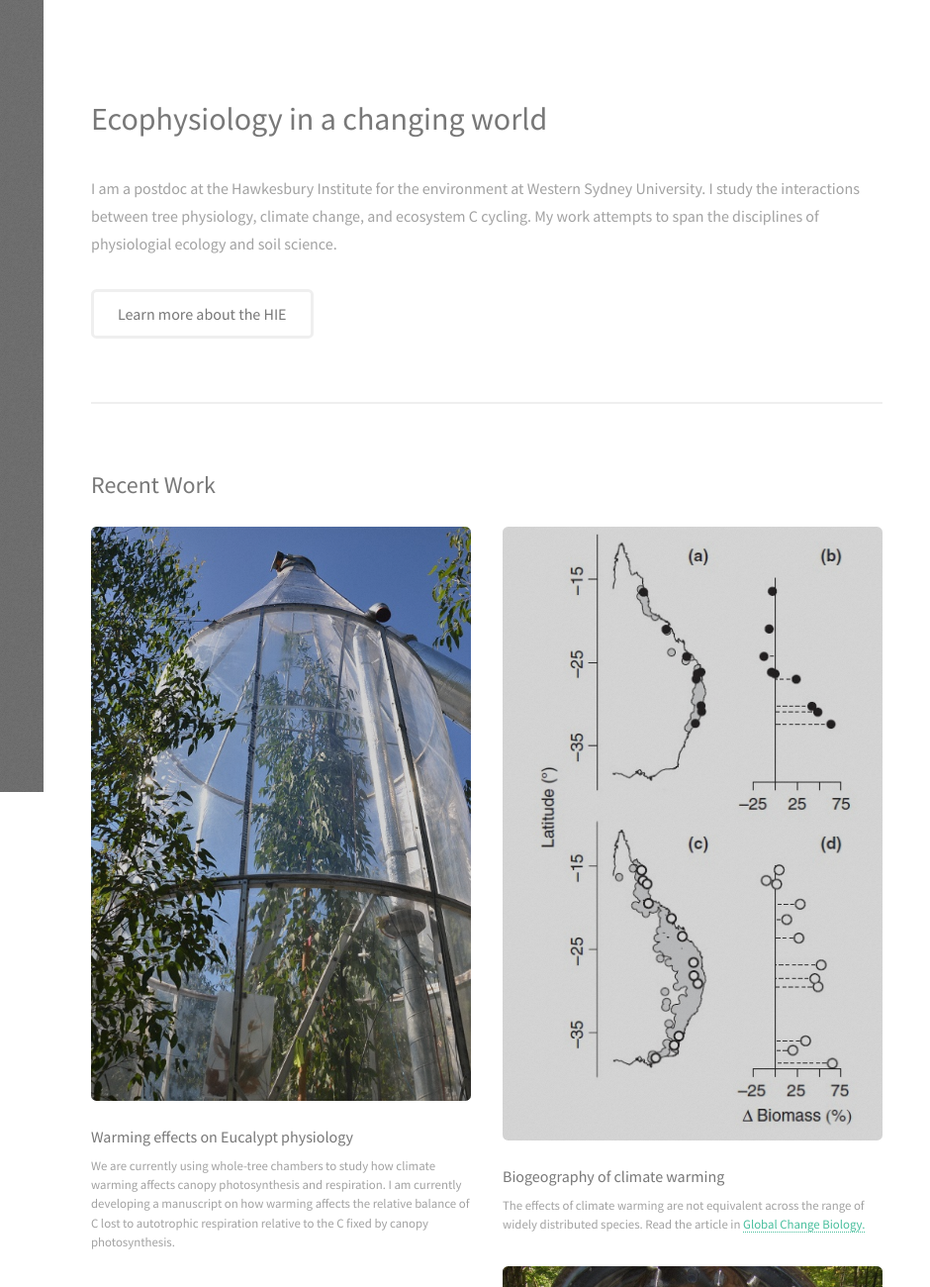
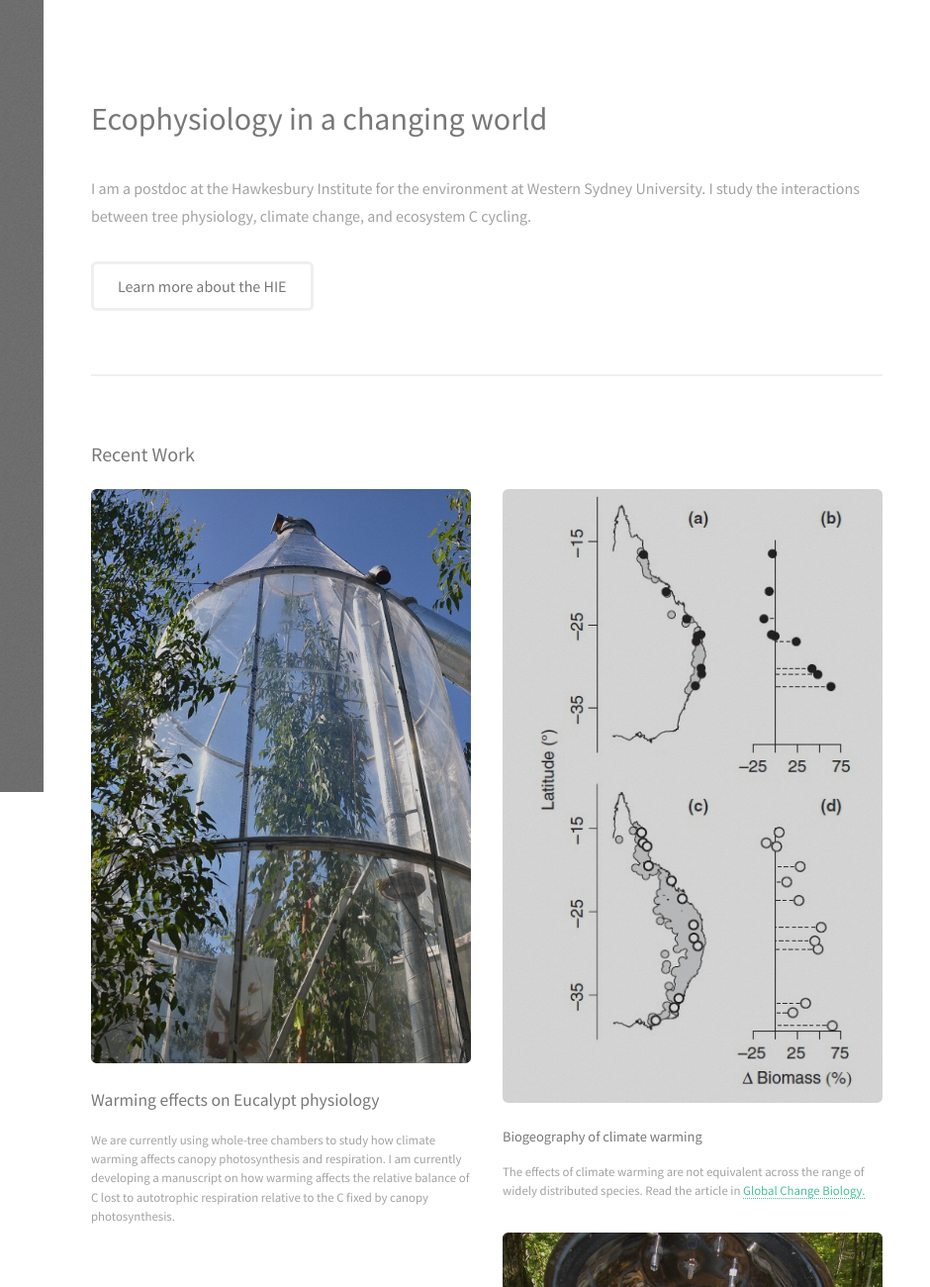
Before and after one commit to jedrake/jedrake.github.io, a plain HTML site: page index.html in a window 1280 px wide. Shown: the top 1300 px of the page at 99% size, 340-1280 px from the left. Drawn offline with Linux system fonts and the light colour scheme; grey boxes are pictures that could not be loaded.

```diff
--- a/index.html
+++ b/index.html
@@ -94,7 +94,7 @@
 							<h2>Ecophysiology in a changing world<br />
 							</h2>
 						</header>
-						<p>I am a postdoc at the Hawkesbury Institute for the environment at Western Sydney University. I study the interactions between tree physiology, climate change, and ecosystem C cycling. My work attempts to span the disciplines of physiologial ecology and soil science. </p>
+						<p>I am a postdoc at the Hawkesbury Institute for the environment at Western Sydney University. I study the interactions between tree physiology, climate change, and ecosystem C cycling. </p>
 						<ul class="actions">
 							<li><a href="http://www.westernsydney.edu.au/hie" class="button">Learn more about the HIE</a></li>
 						</ul>
@@ -102,13 +102,13 @@
 
 				<!-- Two -->
 					<section id="two">
-						<h2>Recent Work</h2>
+						<h3>Recent Work</h3>
 						<div class="row">
 
 						<!-- WTCs -->
 						<article class="6u 12u$(xsmall) work-item">
 								<a href="images/fulls/RtoA.jpg" class="image fit thumb"><img src="images/thumbs/RtoA.jpg" alt="" /></a>
-								<h3>Warming effects on Eucalypt physiology</h3>
+								<h4>Warming effects on Eucalypt physiology</h4>
 								<p>We are currently using whole-tree chambers to study how climate warming affects canopy photosynthesis and respiration. I am currently developing a manuscript on how warming affects the relative balance of C lost to autotrophic respiration relative to the C fixed by canopy photosynthesis. </p>
 							</article>
 
@@ -117,7 +117,7 @@
 						<!-- Biogeography and climate change -->
 							<article class="6u 12u$(xsmall) work-item">
 								<a href="images/fulls/01.jpg" class="image fit thumb"><img src="images/thumbs/01.jpg" alt="" /></a>
-								<h3>Biogeography of climate warming</h3>
+								<h5>Biogeography of climate warming</h5>
 								<p>The effects of climate warming are not equivalent across the range of widely distributed species. Read the article in <a href="http://dx.doi.org/10.1111/gcb.12729">Global Change Biology. </a> </p>
 							</article>
 
@@ -125,7 +125,7 @@
 							<!-- Root exudation -->
 							<article class="6u$ 12u$(xsmall) work-item">
 								<a href="images/fulls/02.jpg" class="image fit thumb"><img src="images/thumbs/02.jpg" alt="" /></a>
-								<h3>Direct effects of root exudation</h3>
+								<h6>Direct effects of root exudation</h6>
 								<p>Rhizosphere soils are a hotspot of biological activity, but the complexity of these soils make it challenging to separate cause from effect. We developed a system to inject root exudates into forest soils at biologically realistic rates, enabling us to study the direct effects of exudates on soil microbial activity and nutrient cycling. Read the article in <a href=""http://www.biogeosciences.net/10/821/2013/bg-10-821-2013.html> Biogeosciences.</a>.</p>
 							</article>
 
@@ -179,7 +179,7 @@
 							This is <sup>superscript</sup> text and this is <sub>subscript</sub> text.
 							This is <u>underlined</u> and this is code: <code>for (;;) { ... }</code>. Finally, <a href="#">this is a link</a>.</p>
 							<hr />
-							<header>
+							<header>s
 								<h4>Heading with a Subtitle</h4>
 								<p>Lorem ipsum dolor sit amet nullam id egestas urna aliquam</p>
 							</header>
```
Also changed, not shown: 1 other file.
